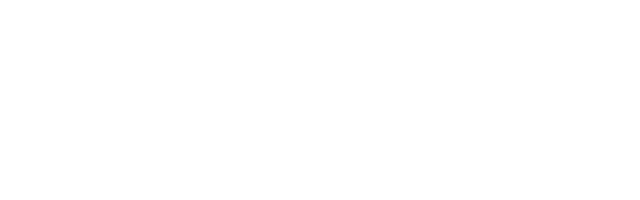
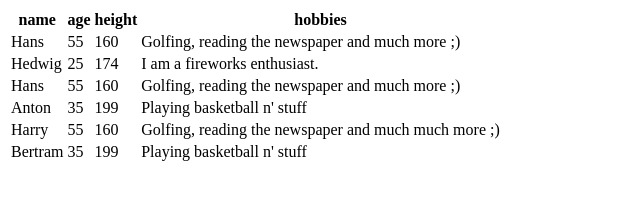
Before and after one commit to pauwell/tiny-format-js, a plain HTML site: page index.html in a window 1280 px wide. Shown: the whole page, without its empty margins (0-640 px from the left). Drawn offline with Linux system fonts and the light colour scheme.

Commit message:
Support for html output.

```diff
--- a/format-print.js
+++ b/format-print.js
@@ -67,13 +67,19 @@ let tinyFormat = (function(){
         newLength = dataValue.length + 2; // +2 is needed to not overlap the bounds.
       }
     });
+    // If the label is longer than the values.
+    if(String(blockComponents.label).length > newLength){
+      newLength = String(blockComponents.label).length + 2;
+    }
     return newLength;
   }
 
 /*
   ___public__________________________________________________________________________
 */
-  myself.formatTable = function(formatString, dataArray, showHidden=false){
+  // Create a table from a set of data with a string that determines the format of the cells.
+  // If showHidden is set to true, the cells expand to fit their data if their content is too big.
+  myself.formatTable = function(formatString, dataArray, showHidden=true){
 
     // Get all blocks from the formatString.
     let blocks = formatString.split('|').filter(elem => elem.length > 0);
@@ -86,7 +92,7 @@ let tinyFormat = (function(){
     blocks.forEach(block => {
       if(validBlockFormatRegex.test(block) === false){
         console.error(`Error in block "${block}"! A block should look like this: |<Label><variable>c20*_|. For more information, please read the documentation.`);
-        return 'Failed';
+        return 'Failed!';
       }
 
       let blockComponents = splitBlockComponents(block);
@@ -114,5 +120,45 @@ let tinyFormat = (function(){
     return finalString;
   }
 
+  // Create a table without specifying the format and the labels.
+  myself.formatTableAuto = function(dataArray, showHidden=true){
+
+    let formatString = '';
+    for(let key in dataArray[0]){
+      if(dataArray[0].hasOwnProperty(key)){
+        formatString += `|<${key}><${key}>l1* `;
+      }
+    }
+    formatString += '|';
+
+    return this.formatTable(formatString, dataArray, showHidden);
+  }
+
+  // Take a finished table and convert it to a html representation.
+  myself.convertTableToHtml = function(table){
+    let htmlTable = '<table>';
+
+    // Get a list of the width of each column.
+    let cellSizes = table.split('\n')[0].split('+').filter((e) => e.length != 0).map((e) => e.length)
+    console.log(cellSizes);
+
+    // Go through each row that has content.
+    table.split('\n').filter((e, idx, arr) => idx % 2 !== 0).forEach((tableRow, index, array) => {
+      htmlTable += '<tr>';
+      let atLength = 1;
+      cellSizes.forEach((cellSize, idx, arr) => {
+        let cell = tableRow.substr(atLength, cellSize);
+        atLength += cellSize + 1;
+        htmlTable += index === 0 ? `<th>${cell}</th>` : `<td>${cell}</td>`;
+      });
+      htmlTable += '</tr>';
+      console.log(tableRow);
+    });
+
+    htmlTable += '</table>';
+    console.log(htmlTable);
+    return htmlTable;
+  }
+
   return myself;
 }());
--- a/index.html
+++ b/index.html
@@ -8,6 +8,7 @@
   <script src="format-print.js"></script>
 </head>
 <body>
+  <div id="table-output"></div>
   <script>
     // Test data.
     let worker = [
@@ -26,10 +27,16 @@
       true
     );
 
-    // @ Todo: Create method 'autoTable(dataArray, showFull=true)' that prints a table only from a data array.
-    //          If showFull is true the content is not cut at a specific size.
+    let table2 = tinyFormat.formatTableAuto(worker);
+    let htmlTable = tinyFormat.convertTableToHtml(table2);
+
     console.log(worker);
+    console.log("Table with workers:");
     console.log(table);
+    console.log("Auto generated table:")
+    console.log(table2);
+
+    document.getElementById("table-output").innerHTML = htmlTable;
   </script>
 </body>
 </html>
```
